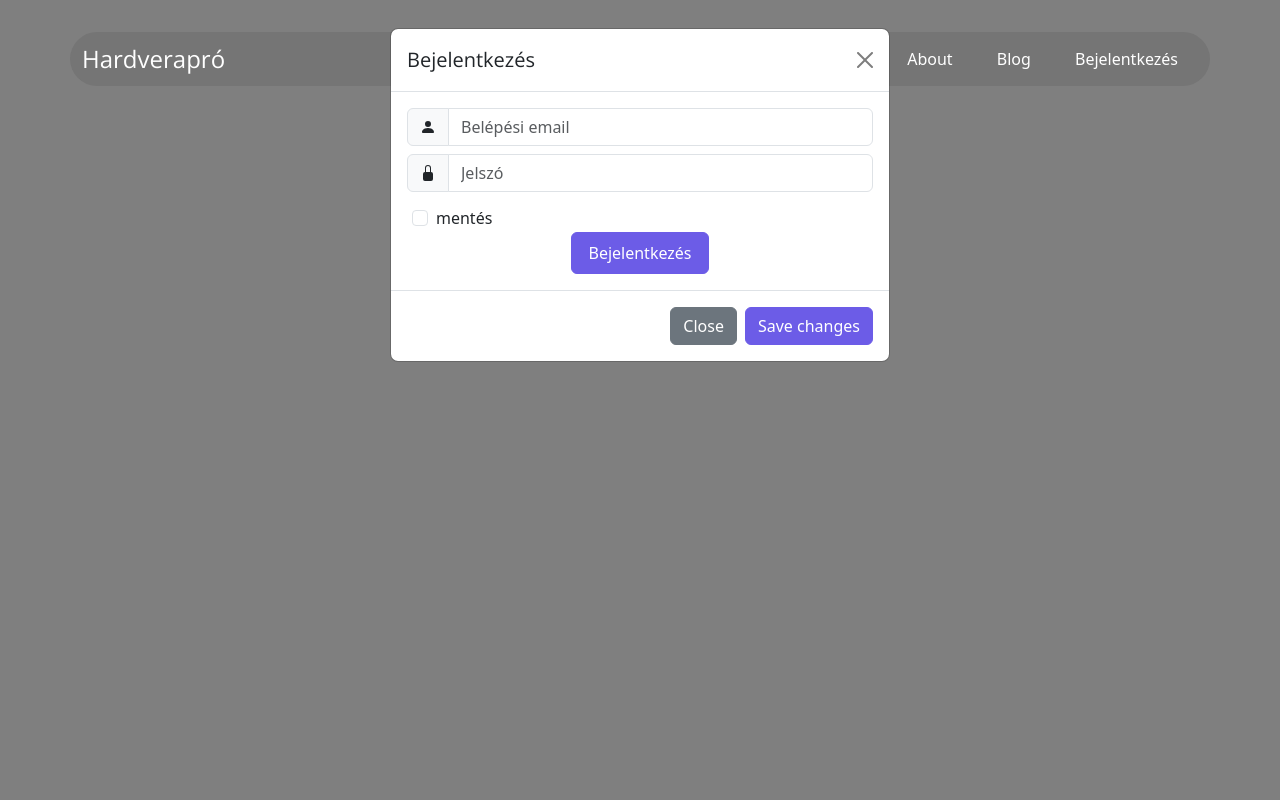
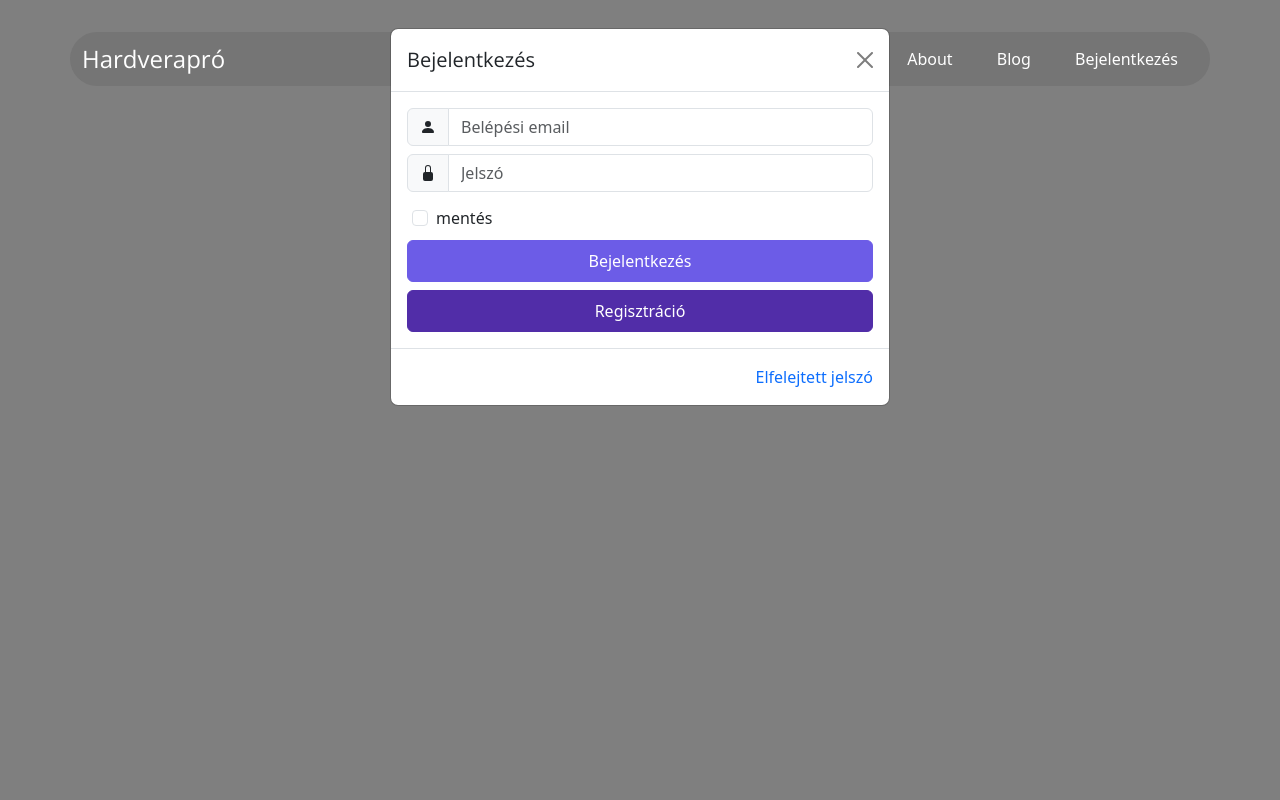
Before and after one commit to GereDaniel/hardverapro, a PHP site: page / in a window 1280 px wide, after a click on "Bejelentkezés". Run offline with PHP 8.4, Linux system fonts and the light colour scheme; some web fonts are replaced.

Commit message:
html és css javitasa

```diff
--- a/css/style.css
+++ b/css/style.css
@@ -330,6 +330,29 @@ a {
         .site-mobile-menu .site-nav-wrap[data-class="social"] > li:first-child a {
           padding-left: 15px !important; }
           .btn.btn-primary {
-            background: #6c5ce7;
-            border-color: #6c5ce7;
+            background: #6c5ce7!important;
+            border-color: #6c5ce7!important;
             color: #fff; }
+            .btn.btn-primary:hover, .btn.btn-primary:active,.btn.btn-primary:focus{
+              background: #7869e9!important;
+              border-color: #7869e9!important;
+              color: #fff; }
+            .btn.btn-danger {
+              background-color: #512da8!important;
+              border-color: #512da8!important;
+
+              color: #fff;
+          }
+          .btn.btn-danger:hover, .btn.btn-danger:active, .btn.btn-danger:focus {
+            background-color: #5f45a0!important;
+            border-color: #5f45a0!important;
+            outline-color: #5f45a0;
+
+            color: #fff;
+        }
+          .btn:focus {
+            box-shadow: none;
+          }
+          .modal-footer {
+            align-items: center!important;
+          }
--- a/index.html
+++ b/index.html
@@ -103,12 +103,13 @@
         </label>
       </div>
       <center>
-        <button type="button" class="btn mb-2 mb-md-0 py-2 px-3 btn-primary">Bejelentkezés</button>
+
+        <button type="button" class="btn mb-2 mb-md-0 py-2 px-3 btn-primary w-100 mt-2">Bejelentkezés</button>
+        <button type="button" class="btn mb-2 mb-md-0 py-2 px-3 btn-danger w-100 mt-2 ">Regisztráció</button>
       </center>
       </div>
       <div class="modal-footer">
-        <button type="button" class="btn btn-secondary" data-bs-dismiss="modal">Close</button>
-        <button type="button" class="btn btn-primary">Save changes</button>
+      <a href="">Elfelejtett jelszó</a>
       </div>
     </div>
   </div>
```
